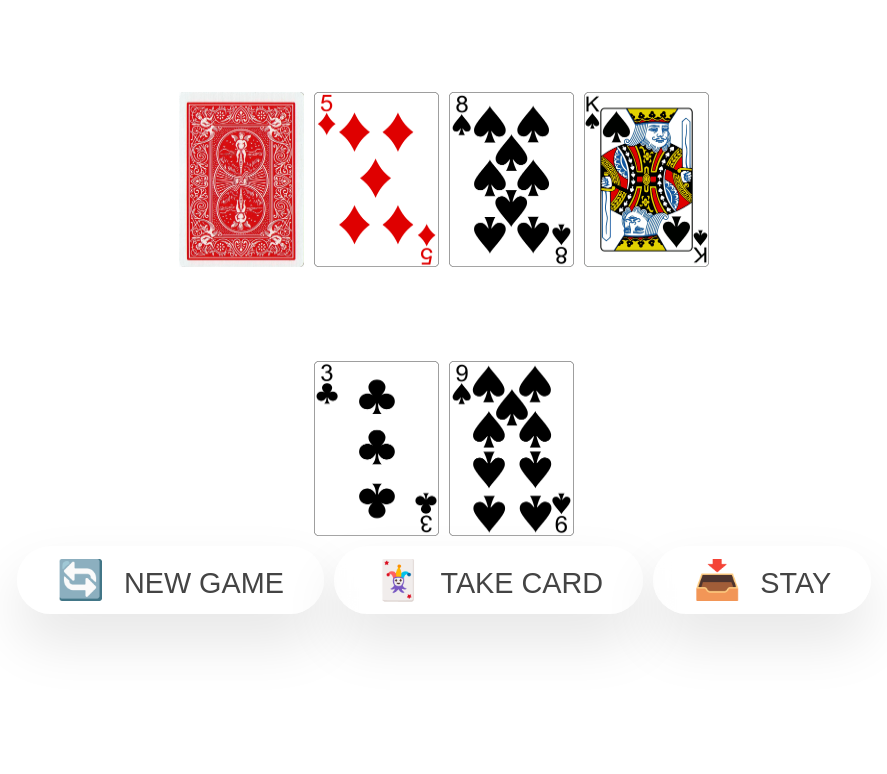
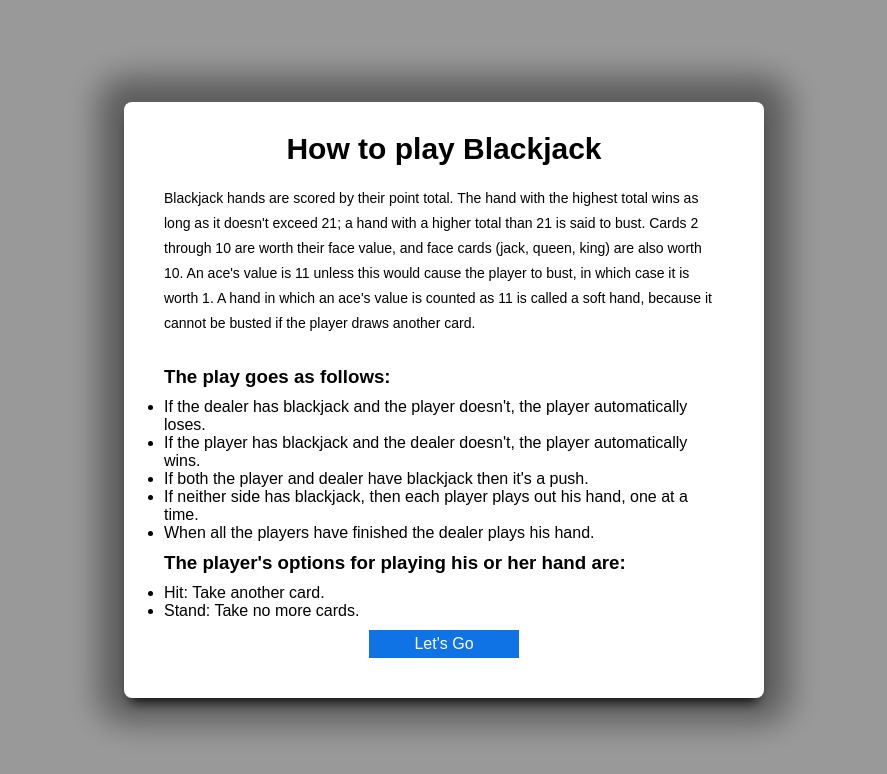
Before and after one commit to ezgikarali4/Blackjack, a plain HTML site: page index.html in a window 1280 px wide. Shown: the whole page, without its empty margins (196-1083 px from the left). Drawn offline with Linux system fonts and the light colour scheme.

Commit message:
information popup added

```diff
--- a/index.html
+++ b/index.html
@@ -44,6 +44,47 @@
       <source src="/assets/sounds/bg-music.mp3" type="audio/mp3" />
     </audio>
     <!-- <iframe hidden src="https://www.youtube.com/embed/GKtlRchHpx8?autoplay=1" ></iframe> -->
+    <div class="overlay">
+      <div class="popup">
+        <h2>How to play Blackjack</h2>
+        <p>
+          Blackjack hands are scored by their point total. The hand with the
+          highest total wins as long as it doesn't exceed 21; a hand with a
+          higher total than 21 is said to bust. Cards 2 through 10 are worth
+          their face value, and face cards (jack, queen, king) are also worth
+          10. An ace's value is 11 unless this would cause the player to bust,
+          in which case it is worth 1. A hand in which an ace's value is counted
+          as 11 is called a soft hand, because it cannot be busted if the player
+          draws another card.
+        </p>
+        <h3>The play goes as follows:</h3>
+        <ul>
+          <li>
+            If the dealer has blackjack and the player doesn't, the player
+            automatically loses.
+          </li>
+          <li>
+            If the player has blackjack and the dealer doesn't, the player
+            automatically wins.
+          </li>
+          <li>
+            If both the player and dealer have blackjack then it's a push.
+          </li>
+          <li>
+            If neither side has blackjack, then each player plays out his hand,
+            one at a time.
+          </li>
+          <li>When all the players have finished the dealer plays his hand.</li>
+        </ul>
+        <h3>The player's options for playing his or her hand are:</h3>
+        <ul>
+          <li>Hit: Take another card.</li>
+          <li>Stand: Take no more cards.</li>
+        </ul>
+        <a id="close">Let's Go</a>
+      </div>
+    </div>
+
     <div class="cards-container">
       <section class="player player--0 player--active">
         <h2 class="name">Dealer: <span id="dealer-sum"></span></h2>
--- a/script.js
+++ b/script.js
@@ -10,13 +10,24 @@ var canStay = true;
 var cardShuffleSound;
 var takeCardSound;
 var cardTurnSound;
-
+const popup = document.querySelector('.popup');
 
 window.onload = function () {
+  setTimeout(function open(event) {
+    document.querySelector('.popup').style.display = 'block';
+    document.querySelector('.overlay').style.display = 'block';
+    document.querySelector('.cards-container').style.display = 'none';
+  });
+
+  document.querySelector('#close').addEventListener('click', function () {
+    document.querySelector('.popup').style.display = 'none';
+    document.querySelector('.overlay').style.display = 'none';
+
+    document.querySelector('.cards-container').style.display = 'flex';
     buildDeck();
     shuffleDeck();
     startGame();
-
+  });
 };
 
 function buildDeck() {
@@ -47,7 +58,6 @@ function buildDeck() {
 }
 
 function shuffleDeck() {
-
   for (let i = 0; i < deck.length; i++) {
     let j = Math.floor(Math.random() * deck.length); // (0-1) * 52 => (0-51.9999)
     let temp = deck[i];
@@ -74,7 +84,6 @@ function startGame() {
     document.getElementById('dealer-cards').append(cardImg);
   }
 
-
   for (let i = 0; i < 2; i++) {
     let cardImg = document.createElement('img');
     let card = deck.pop();
@@ -84,13 +93,10 @@ function startGame() {
     document.getElementById('your-cards').append(cardImg);
   }
 
-
   document.getElementById('hit').addEventListener('click', hit);
   document.getElementById('stay').addEventListener('click', stay);
   document.getElementById('dealer-sum').innerText = shownDealerSum;
   document.getElementById('your-sum').innerText = yourSum;
-
-
 }
 
 function hit() {
@@ -138,7 +144,7 @@ function hit() {
   if (canHit == false) {
     document.getElementById('hit').classList.add('display');
     document.getElementById('stay').classList.add('display');
-} else{
+  } else {
     document.getElementById('hit').classList.remove('display');
     document.getElementById('stay').classList.remove('display');
   }
@@ -181,7 +187,6 @@ function stay() {
 
   document.getElementById('hit').classList.add('display');
   document.getElementById('stay').classList.add('display');
-
 }
 
 function getValue(card) {
@@ -212,3 +217,7 @@ function reduceAce(playerSum, playerAceCount) {
   }
   return playerSum;
 }
+
+if(document.getElementById('results').innerText = message){
+      document.querySelector('.cards-container').style.display = 'none';
+}
--- a/style.css
+++ b/style.css
@@ -1,3 +1,10 @@
+*,
+*:before,
+*:after {
+  padding: 0;
+  margin: 0;
+  box-sizing: border-box;
+}
 body {
   font-family: Arial, Helvetica, sans-serif;
   text-align: center;
@@ -12,18 +19,82 @@ body {
 h2 {
   font-size: 30px;
 }
-
+.overlay{
+    background: rgba(0,0,0,.4);
+    cursor: pointer;
+    height: 100%;
+    position: fixed;
+    text-align: center;
+    top: 0;
+    width: 100%;
+    z-index: 10000;
+}
+.popup {
+  background-color: #ffffff;
+  height: auto;
+  width: 50%;
+  padding: 30px 40px;
+  position: absolute;
+  transform: translate(-50%, -50%);
+  left: 50%;
+  top: 50%;
+  border-radius: 8px;
+  font-family: 'Poppins', sans-serif;
+  display: none;
+  text-align: center;
+  color: black;
+  -webkit-box-shadow: 0px 10px 13px -7px #000000,
+    0px 0px 32px 25px rgba(0, 0, 0, 0.41);
+  box-shadow: 0px 10px 13px -7px #000000, 0px 0px 32px 25px rgba(0, 0, 0, 0.41);
+}
+.popup button {
+  display: block;
+  margin: 0 0 20px auto;
+  background-color: transparent;
+  font-size: 30px;
+  color: #c5c5c5;
+  border: none;
+  outline: none;
+  cursor: pointer;
+}
+.popup h3 {
+  padding: 10px 0;
+}
+.popup p {
+  font-size: 14px;
+  text-align: justify;
+  margin: 20px 0;
+  line-height: 25px;
+}
+.popup p,
+.popup li,
+.popup h3 {
+  text-align: left;
+}
+a {
+  display: block;
+  width: 150px;
+  position: relative;
+  margin: 10px auto;
+  text-align: center;
+  background-color: #0f72e5;
+  color: #ffffff;
+  text-decoration: none;
+  padding: 5px 0;
+}
 .cards-container {
   position: relative;
   display: flex;
   flex-direction: column;
   align-items: center;
 }
-#dealer-cards, #your-cards {
+#dealer-cards,
+#your-cards {
   display: flex;
   flex-direction: row;
   gap: 10px;
-  margin: 10px;}
+  margin: 10px;
+}
 #dealer-cards img {
   height: 175px;
   width: 125px;
@@ -33,10 +104,11 @@ h2 {
   height: 175px;
   width: 125px;
 }
-.buttons{
-    display: flex;
-    flex-direction: row;gap: 10px;
-  }
+.buttons {
+  display: flex;
+  flex-direction: row;
+  gap: 10px;
+}
 .btn {
   color: #444;
   background: none;
@@ -73,6 +145,7 @@ h2 {
   position: absolute;
   top: 15%;
   display: flex;
+
 }
 #results {
   font-size: 100px;
@@ -84,8 +157,16 @@ h2 {
 }
 
 @media screen and (max-width: 900px) {
-  .buttons{
-        display: flex;
-    flex-direction: column;gap: 10px;
+  .buttons {
+    display: flex;
+    flex-direction: column;
+    gap: 10px;
+  }
+  .popup{
+    width: 100%;
+        transform: translate(-50%, 0);
+        top: 10px;
+
+
   }
 }
```
Lines whose indentation alone changed are shown as unchanged.
